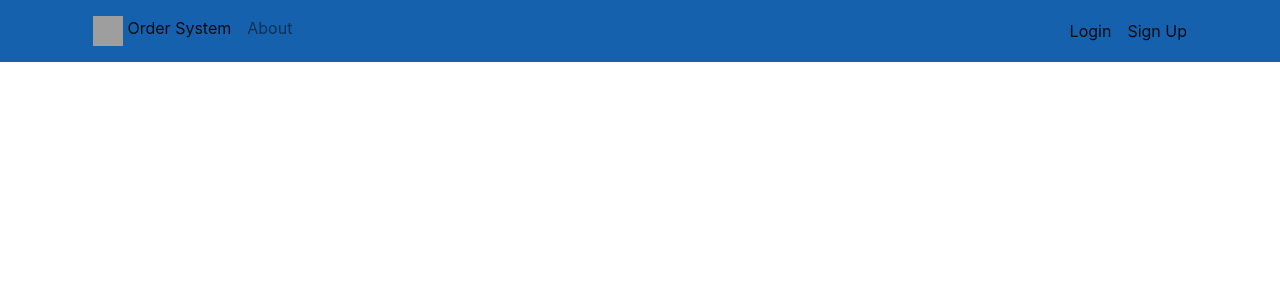
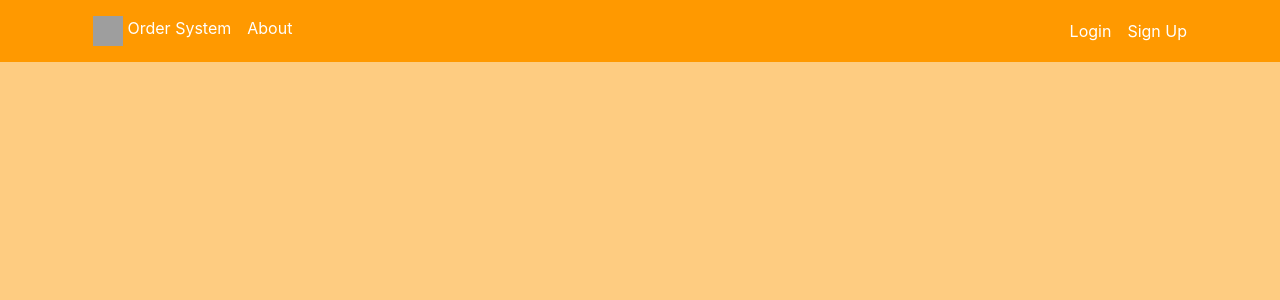
Before and after one commit to santiagocarod/orderSystem, a Django app: page / in a window 1280 px wide. Shown: the top 300 px of the page. Run offline with Django 3.2, Linux system fonts and the light colour scheme; some libraries are stand-ins or nearby versions; grey boxes are pictures that could not be loaded.

Commit message:
Fix Style

```diff
--- a/static/css/style.css
+++ b/static/css/style.css
@@ -1,11 +1,17 @@
  body {
-     background-color: #fff5d7;
- }
- .colorWhite{
+     background-color: #FECC81 !important;
      color: white;
  }
 
-/*
+ .navbar-light .navbar-nav .nav-link {
+     color: white !important;
+ }
+
+ body .navbar .navbar-expand-lg .navbar-light {
+     background-color: #1561ad !important;
+ }
+
+ /*
 Left Blue: #1561ad
 
 Right Blue- Muted: #1c77ac
@@ -13,4 +19,13 @@ Right Blue- Muted: #1c77ac
 Blue-Green: #1dbab4
 
 Red-Orange: #fc5226
+
+
+Yellow Background: #ffde22
+
+Pink / Red Circle: #ff414e
+
+Orange Circle: #ff8928
+
+White Layover: #ffffff
 */
--- a/templates/base.html
+++ b/templates/base.html
@@ -23,7 +23,7 @@
 </head>
 
 <body>
-    <nav class="navbar navbar-expand-lg navbar-light" style="background-color: #1561ad;">
+    <nav class="navbar navbar-expand-lg navbar-light" style="background-color: #FF9900">
         <div class="container">
             <div class="collapse navbar-collapse" id="navbarText">
                 <ul class="navbar-nav mr-auto">
```
